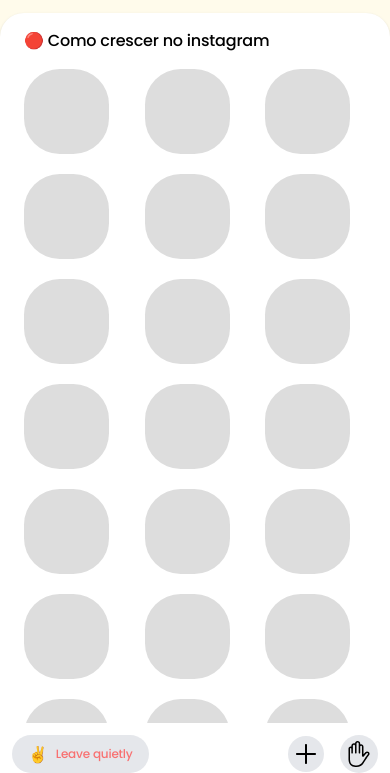
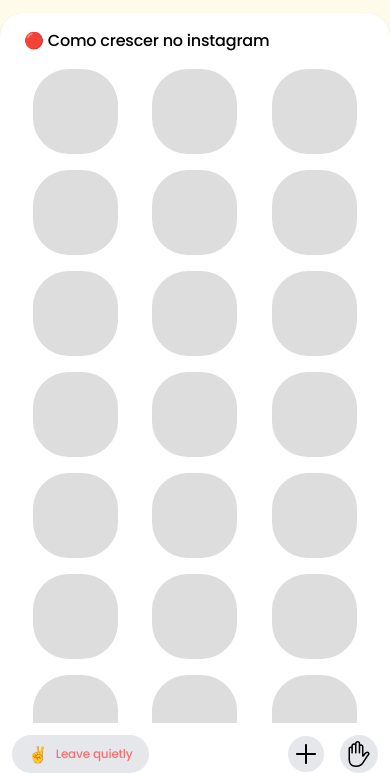
Before and after one commit to Jonatas-Gomes21/Club-House-App, a plain HTML site: page index.html in a window 390 px wide. Shown: the part 59-832 px from the top of the page. Drawn offline with nearby package versions, Linux system fonts and the light colour scheme.

Commit message:
adjusting responsive

```diff
--- a/index.html
+++ b/index.html
@@ -36,11 +36,18 @@
         display: block;
         overflow: hidden;
       }
+
+      main > div{
+        align-items: center;
+        justify-items: center;
+      }
     </style>
 
   </head>
-  <body class="h-screen flex flex-col bg-yellow-50">
-    <div class="w-screen bg-yellow-50 p-4">
+  <body class="m-auto
+  h-screen flex flex-col bg-yellow-50
+  sm:max-w-md">
+    <div class="w-full bg-yellow-50 p-4">
       <header class="w-full flex justify-between">
         <div class="flex items-center text-lg">
           <span class="w-6 h-6 mr-1">
@@ -111,9 +118,9 @@
 
 </div>
 
-<main class="bg-white h-full rounded-t-3xl w-full shadow px-6 py-4">
-  <h1 class="mb-4">🔴&nbsp;Como crescer no instagram</h1>
-  <div class="grid gap-5 grid-cols-3">
+<main class="bg-white rounded-t-3xl w-full shadow px-6 py-4">
+    <h1 class="mb-4">🔴&nbsp;Como crescer no instagram</h1>
+  <div class="grid gap-4 grid-cols-3">
     <p>lorem</p><p>lorem</p><p>lorem</p>
     <p>lorem</p><p>lorem</p><p>lorem</p>
     <p>lorem</p><p>lorem</p><p>lorem</p>
@@ -153,10 +160,12 @@
   </div>
 </main>
 
-    <footer class=" fixed bottom-0 m-auto p-3 flex items-center justify-between w-full bg-white">
+    <footer class=" fixed bottom-0 m-auto p-3 flex items-center justify-between sm:max-w-md w-full bg-white">
+
         <button class="flex rounded-full bg-gray-200 py-1.5 px-4 items-center">
             <span class="mt-0.5">✌️</span>
-            <span class="text-red-400 ml-2 text-xs">Leave quietly</span>
+            <span class="text-red-400 ml-2 text-xs">Leave quietly
+            </span>
         </button>
 
         <div class="flex items-center">
```
